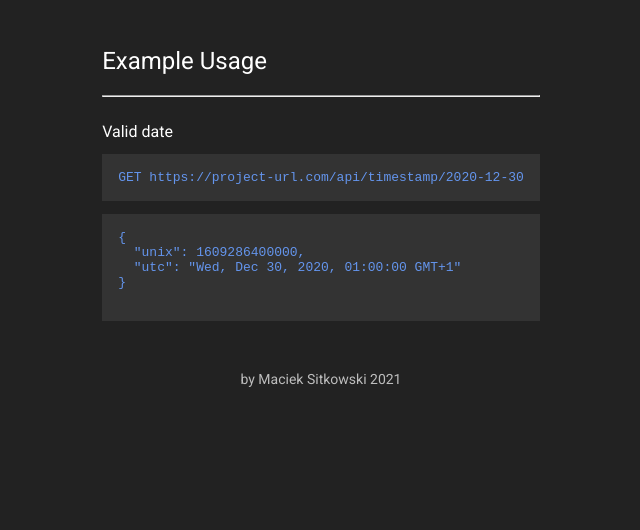
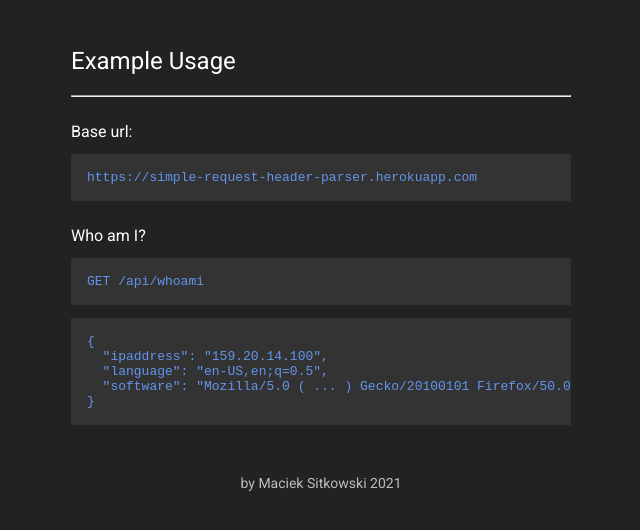
Before and after one commit to sitek94/request-header-parser, a website: page views/index.html in a window 1280 px wide. Shown: the part 112-642 px from the top of the page, without its empty margins (319-959 px from the left). Drawn offline with Linux system fonts and the light colour scheme; files that its build step writes are made by us from their sources.

Commit message:
update example usage section

```diff
--- a/views/index.html
+++ b/views/index.html
@@ -24,18 +24,27 @@
       <h2>Example Usage</h2>
       <hr />
 
-      <!-- VALID DATE -->
+      <!-- BASE URL -->
       <div class="example">
-        <a href="/api/timestamp/2020-12-30">Valid date</a>
+        Base url: <br />
         <pre class="request">
-          GET https://project-url.com/api/timestamp/2020-12-30
+          https://simple-request-header-parser.herokuapp.com
         </pre>
-        <pre class="json">
+      </div>
+
+      <!-- WHO AM I -->
+      <div class="example">
+        <a href="/api/whoami">Who am I?</a>
+        <pre class="request">
+          GET /api/whoami
+        </pre>
+<pre class="json">
 {
-  "unix": 1609286400000,
-  "utc": "Wed, Dec 30, 2020, 01:00:00 GMT+1"
+  "ipaddress": "159.20.14.100",
+  "language": "en-US,en;q=0.5",
+  "software": "Mozilla/5.0 ( ... ) Gecko/20100101 Firefox/50.0"
 }
-        </pre>
+</pre>
       </div>
     </main>
 
```
